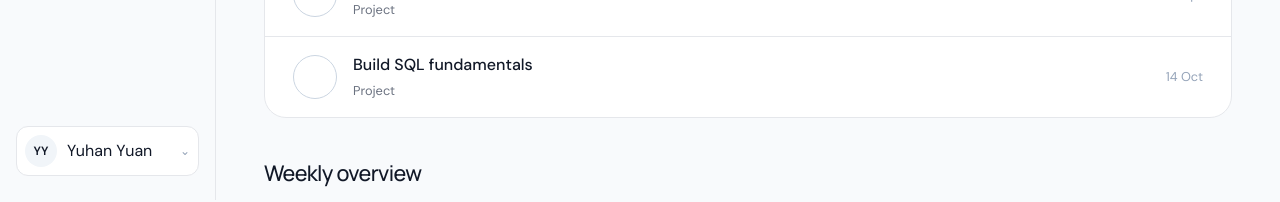
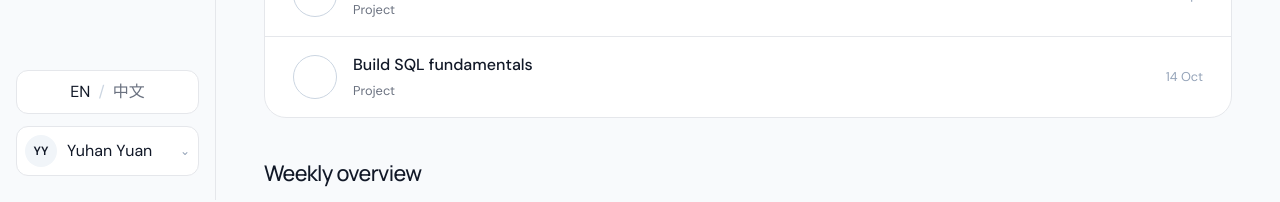
Before and after one commit to jasmineYuhanYuan/CareerOS, a Next.js app: page / in a window 1280 px wide. Shown: the part 600-802 px from the top of the page. Built offline with nearby package versions, Linux system fonts and the light colour scheme.

Commit message:
feat: add persistent English Chinese language switcher

```diff
--- a/src/app/layout.tsx
+++ b/src/app/layout.tsx
@@ -2,6 +2,7 @@ import type { Metadata } from "next";
 import { DM_Sans, Manrope } from "next/font/google";
 import { AppShell } from "@/components/layout/app-shell";
 import { CareerOSProvider } from "@/providers/careeros-provider";
+import { LanguageProvider } from "@/providers/language-provider";
 import "./globals.css";
 
 const bodyFont = DM_Sans({ variable: "--font-body", subsets: ["latin"] });
@@ -19,9 +20,11 @@ export default function RootLayout({
   return (
     <html lang="en" className={`${bodyFont.variable} ${displayFont.variable}`}>
       <body>
-        <CareerOSProvider>
-          <AppShell>{children}</AppShell>
-        </CareerOSProvider>
+        <LanguageProvider>
+          <CareerOSProvider>
+            <AppShell>{children}</AppShell>
+          </CareerOSProvider>
+        </LanguageProvider>
       </body>
     </html>
   );
--- /dev/null
+++ b/src/components/layout/language-toggle.tsx
@@ -0,0 +1,23 @@
+"use client";
+
+import { useLanguage } from "@/providers/language-provider";
+
+export function LanguageToggle({ compact = false }: { compact?: boolean }) {
+  const { language, toggleLanguage } = useLanguage();
+  const isEnglish = language === "en";
+
+  return (
+    <button
+      type="button"
+      onClick={toggleLanguage}
+      aria-label={isEnglish ? "切换为中文" : "Switch to English"}
+      className={`inline-flex min-h-11 items-center justify-center rounded-xl border border-[var(--border)] bg-[var(--surface)] font-medium text-[var(--text-secondary)] transition-colors hover:border-[var(--border-strong)] hover:text-[var(--text-primary)] focus:border-[var(--accent)] ${
+        compact ? "min-w-11 px-2 text-xs" : "w-full gap-2 px-3 text-sm"
+      }`}
+    >
+      <span className={isEnglish ? "text-[var(--text-primary)]" : ""}>EN</span>
+      <span aria-hidden="true" className="text-[var(--border-strong)]">/</span>
+      <span className={!isEnglish ? "text-[var(--text-primary)]" : ""}>中文</span>
+    </button>
+  );
+}
--- a/src/components/layout/mobile-header.tsx
+++ b/src/components/layout/mobile-header.tsx
@@ -3,15 +3,18 @@
 import { useState } from "react";
 import Link from "next/link";
 import { MobileBottomSheet } from "@/components/ui/mobile-bottom-sheet";
+import { useLanguage } from "@/providers/language-provider";
+import { LanguageToggle } from "./language-toggle";
 
 const secondaryLinks = [
-  { href: "/companies", label: "Companies", description: "Research organisations and clinics" },
-  { href: "/roadmap", label: "Roadmap", description: "Plan milestones and next steps" },
-  { href: "/settings", label: "Settings", description: "Theme, backup and local data" },
+  { href: "/companies", label: "Companies", zhLabel: "公司与诊所", description: "Research organisations and clinics", zhDescription: "研究公司、机构与诊所" },
+  { href: "/roadmap", label: "Roadmap", zhLabel: "职业规划", description: "Plan milestones and next steps", zhDescription: "规划里程碑和下一步行动" },
+  { href: "/settings", label: "Settings", zhLabel: "设置", description: "Theme, backup and local data", zhDescription: "主题、备份与本地数据" },
 ];
 
 export function MobileHeader() {
   const [open, setOpen] = useState(false);
+  const { language } = useLanguage();
   return (
     <>
       <header className="sticky top-0 z-20 border-b border-[var(--border)] bg-[color:var(--background)]/92 px-4 py-3 backdrop-blur-lg lg:hidden">
@@ -19,19 +22,22 @@ export function MobileHeader() {
           <Link href="/" className="font-display text-lg font-semibold tracking-[-0.045em]">
             Career<span className="text-[var(--accent)]">OS</span>
           </Link>
-          <button type="button" onClick={() => setOpen(true)} className="min-h-11 rounded-xl px-3 text-sm font-medium text-[var(--text-secondary)] hover:bg-[var(--surface-subtle)]">
-            More
-          </button>
+          <div className="flex items-center gap-1">
+            <LanguageToggle compact />
+            <button type="button" onClick={() => setOpen(true)} className="min-h-11 rounded-xl px-3 text-sm font-medium text-[var(--text-secondary)] hover:bg-[var(--surface-subtle)]">
+              {language === "zh" ? "更多" : "More"}
+            </button>
+          </div>
         </div>
       </header>
-      <MobileBottomSheet open={open} title="More from CareerOS" onClose={() => setOpen(false)}>
-        <nav aria-label="Secondary mobile navigation">
+      <MobileBottomSheet open={open} title={language === "zh" ? "更多 CareerOS 功能" : "More from CareerOS"} onClose={() => setOpen(false)}>
+        <nav aria-label={language === "zh" ? "移动端次级导航" : "Secondary mobile navigation"}>
           <ul className="divide-y divide-[var(--border)]">
             {secondaryLinks.map((item) => (
               <li key={item.href}>
                 <Link href={item.href} onClick={() => setOpen(false)} className="block min-h-16 py-4">
-                  <span className="block font-medium">{item.label}</span>
-                  <span className="mt-1 block text-sm text-[var(--text-secondary)]">{item.description}</span>
+                  <span className="block font-medium">{language === "zh" ? item.zhLabel : item.label}</span>
+                  <span className="mt-1 block text-sm text-[var(--text-secondary)]">{language === "zh" ? item.zhDescription : item.description}</span>
                 </Link>
               </li>
             ))}
--- a/src/components/layout/mobile-navigation.tsx
+++ b/src/components/layout/mobile-navigation.tsx
@@ -2,7 +2,8 @@
 
 import Link from "next/link";
 import { usePathname } from "next/navigation";
-import { navigationItems } from "./navigation";
+import { useLanguage } from "@/providers/language-provider";
+import { getNavigationLabel, navigationItems } from "./navigation";
 
 const primaryItems = navigationItems.filter((item) =>
   ["/", "/jobs", "/applications", "/postgraduate", "/profiles"].includes(item.href),
@@ -10,8 +11,9 @@ const primaryItems = navigationItems.filter((item) =>
 
 export function MobileNavigation() {
   const pathname = usePathname();
+  const { language } = useLanguage();
   return (
-    <nav aria-label="Mobile navigation" className="fixed inset-x-0 bottom-0 z-30 border-t border-[var(--border)] bg-[color:var(--surface)]/96 px-2 pb-[max(.4rem,env(safe-area-inset-bottom))] pt-1.5 backdrop-blur-xl lg:hidden">
+    <nav aria-label={language === "zh" ? "移动端导航" : "Mobile navigation"} className="fixed inset-x-0 bottom-0 z-30 border-t border-[var(--border)] bg-[color:var(--surface)]/96 px-2 pb-[max(.4rem,env(safe-area-inset-bottom))] pt-1.5 backdrop-blur-xl lg:hidden">
       <ul className="grid grid-cols-5">
         {primaryItems.map((item) => {
           const active = item.href === "/" ? pathname === "/" : pathname.startsWith(item.href);
@@ -19,7 +21,7 @@ export function MobileNavigation() {
             <li key={item.href}>
               <Link href={item.href} aria-current={active ? "page" : undefined} className={`flex min-h-[3.35rem] flex-col items-center justify-center gap-0.5 rounded-xl text-[0.66rem] font-medium ${active ? "text-[var(--accent)]" : "text-[var(--text-tertiary)]"}`}>
                 <span aria-hidden="true" className="text-[1.05rem]">{item.icon}</span>
-                {item.shortLabel}
+                {getNavigationLabel(item, language, true)}
               </Link>
             </li>
           );
--- a/src/components/layout/navigation.ts
+++ b/src/components/layout/navigation.ts
@@ -15,3 +15,20 @@ export const navigationItems: readonly NavigationItem[] = [
   { label: "Profile", href: "/profiles", shortLabel: "Profile", icon: "○" },
   { label: "Settings", href: "/settings", shortLabel: "Settings", icon: "···" },
 ];
+
+const chineseLabels: Record<string, { label: string; shortLabel: string }> = {
+  "/": { label: "首页", shortLabel: "首页" },
+  "/jobs": { label: "职位", shortLabel: "职位" },
+  "/applications": { label: "申请", shortLabel: "申请" },
+  "/postgraduate": { label: "深造", shortLabel: "深造" },
+  "/companies": { label: "公司与诊所", shortLabel: "公司" },
+  "/roadmap": { label: "职业规划", shortLabel: "规划" },
+  "/profiles": { label: "个人资料", shortLabel: "资料" },
+  "/settings": { label: "设置", shortLabel: "设置" },
+};
+
+export function getNavigationLabel(item: NavigationItem, language: "en" | "zh", short = false): string {
+  if (language === "en") return short ? item.shortLabel : item.label;
+  const translated = chineseLabels[item.href];
+  return translated ? (short ? translated.shortLabel : translated.label) : (short ? item.shortLabel : item.label);
+}
--- a/src/components/layout/sidebar.tsx
+++ b/src/components/layout/sidebar.tsx
@@ -3,11 +3,13 @@
 import Link from "next/link";
 import { usePathname } from "next/navigation";
 import { ProfileSelector } from "@/components/profile/profile-selector";
-import { navigationItems } from "./navigation";
+import { useLanguage } from "@/providers/language-provider";
+import { LanguageToggle } from "./language-toggle";
+import { getNavigationLabel, navigationItems } from "./navigation";
 
 const primaryHrefs = ["/", "/jobs", "/applications", "/postgraduate"];
 
-function NavList({ items, pathname }: { items: typeof navigationItems; pathname: string }) {
+function NavList({ items, pathname, language }: { items: typeof navigationItems; pathname: string; language: "en" | "zh" }) {
   return (
     <ul className="space-y-1">
       {items.map((item) => {
@@ -24,7 +26,7 @@ function NavList({ items, pathname }: { items: typeof navigationItems; pathname:
               }`}
             >
               <span aria-hidden="true" className="grid w-5 place-items-center text-[1rem]">{item.icon}</span>
-              {item.label}
+              {getNavigationLabel(item, language)}
             </Link>
           </li>
         );
@@ -35,6 +37,7 @@ function NavList({ items, pathname }: { items: typeof navigationItems; pathname:
 
 export function Sidebar() {
   const pathname = usePathname();
+  const { language } = useLanguage();
   const primary = navigationItems.filter((item) => primaryHrefs.includes(item.href));
   const secondary = navigationItems.filter((item) => !primaryHrefs.includes(item.href));
 
@@ -43,11 +46,14 @@ export function Sidebar() {
       <Link href="/" className="px-2 font-display text-[1.25rem] font-semibold tracking-[-0.045em]" aria-label="CareerOS home">
         Career<span className="text-[var(--accent)]">OS</span>
       </Link>
-      <nav className="mt-10 flex-1" aria-label="Primary navigation">
-        <NavList items={primary} pathname={pathname} />
+      <nav className="mt-10 flex-1" aria-label={language === "zh" ? "主导航" : "Primary navigation"}>
+        <NavList items={primary} pathname={pathname} language={language} />
         <div className="my-5 border-t border-[var(--border)]" />
-        <NavList items={secondary} pathname={pathname} />
+        <NavList items={secondary} pathname={pathname} language={language} />
       </nav>
+      <div className="mb-3">
+        <LanguageToggle />
+      </div>
       <ProfileSelector />
     </aside>
   );
--- /dev/null
+++ b/src/providers/language-provider.tsx
@@ -0,0 +1,45 @@
+"use client";
+
+import { createContext, useCallback, useContext, useEffect, useMemo, useState, type ReactNode } from "react";
+
+export type AppLanguage = "en" | "zh";
+
+interface LanguageContextValue {
+  language: AppLanguage;
+  toggleLanguage: () => void;
+}
+
+const LANGUAGE_STORAGE_KEY = "careeros-language";
+const LanguageContext = createContext<LanguageContextValue | null>(null);
+
+export function LanguageProvider({ children }: { children: ReactNode }) {
+  const [language, setLanguage] = useState<AppLanguage>("en");
+
+  useEffect(() => {
+    queueMicrotask(() => {
+      const stored = window.localStorage.getItem(LANGUAGE_STORAGE_KEY);
+      const initialLanguage: AppLanguage = stored === "zh" ? "zh" : "en";
+      setLanguage(initialLanguage);
+      document.documentElement.lang = initialLanguage === "zh" ? "zh-CN" : "en";
+    });
+  }, []);
+
+  const toggleLanguage = useCallback(() => {
+    setLanguage((current) => {
+      const next = current === "en" ? "zh" : "en";
+      window.localStorage.setItem(LANGUAGE_STORAGE_KEY, next);
+      document.documentElement.lang = next === "zh" ? "zh-CN" : "en";
+      return next;
+    });
+  }, []);
+
+  const value = useMemo(() => ({ language, toggleLanguage }), [language, toggleLanguage]);
+
+  return <LanguageContext.Provider value={value}>{children}</LanguageContext.Provider>;
+}
+
+export function useLanguage(): LanguageContextValue {
+  const context = useContext(LanguageContext);
+  if (!context) throw new Error("useLanguage must be used within LanguageProvider.");
+  return context;
+}
```
